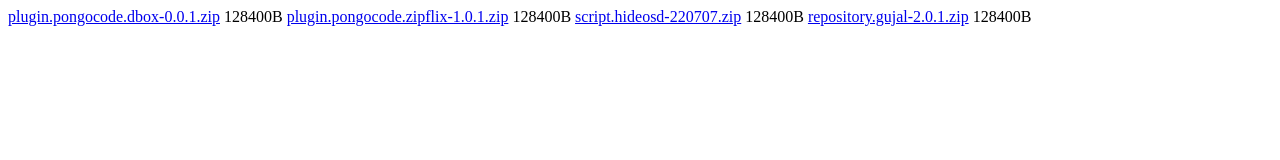
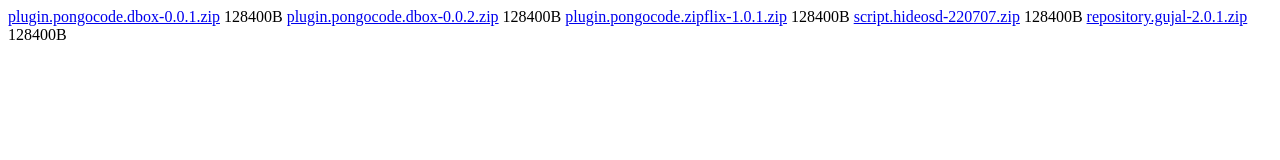
Before and after one commit to pongocode/pongocode.github.io, a plain HTML site: page index.html in a window 1280 px wide. Drawn offline with Linux system fonts and the light colour scheme.

Commit message:
Update index.html

```diff
--- a/index.html
+++ b/index.html
@@ -1,4 +1,6 @@
 <a href="plugin.pongocode.dbox-0.0.1.zip">plugin.pongocode.dbox-0.0.1.zip</a> 128400B
+
+<a href="plugin.pongocode.dbox-0.0.2.zip">plugin.pongocode.dbox-0.0.2.zip</a> 128400B
 
 <a href="plugin.pongocode.zipflix-1.0.1.zip">plugin.pongocode.zipflix-1.0.1.zip</a> 128400B
 
```
